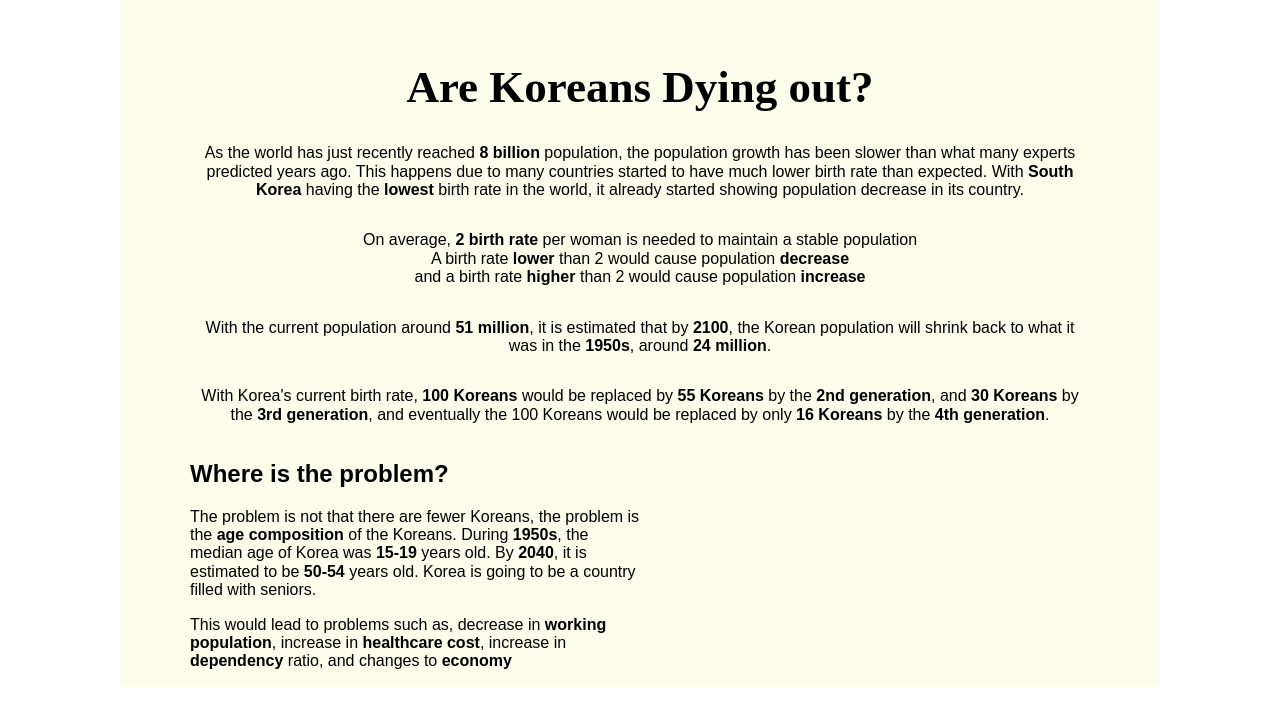
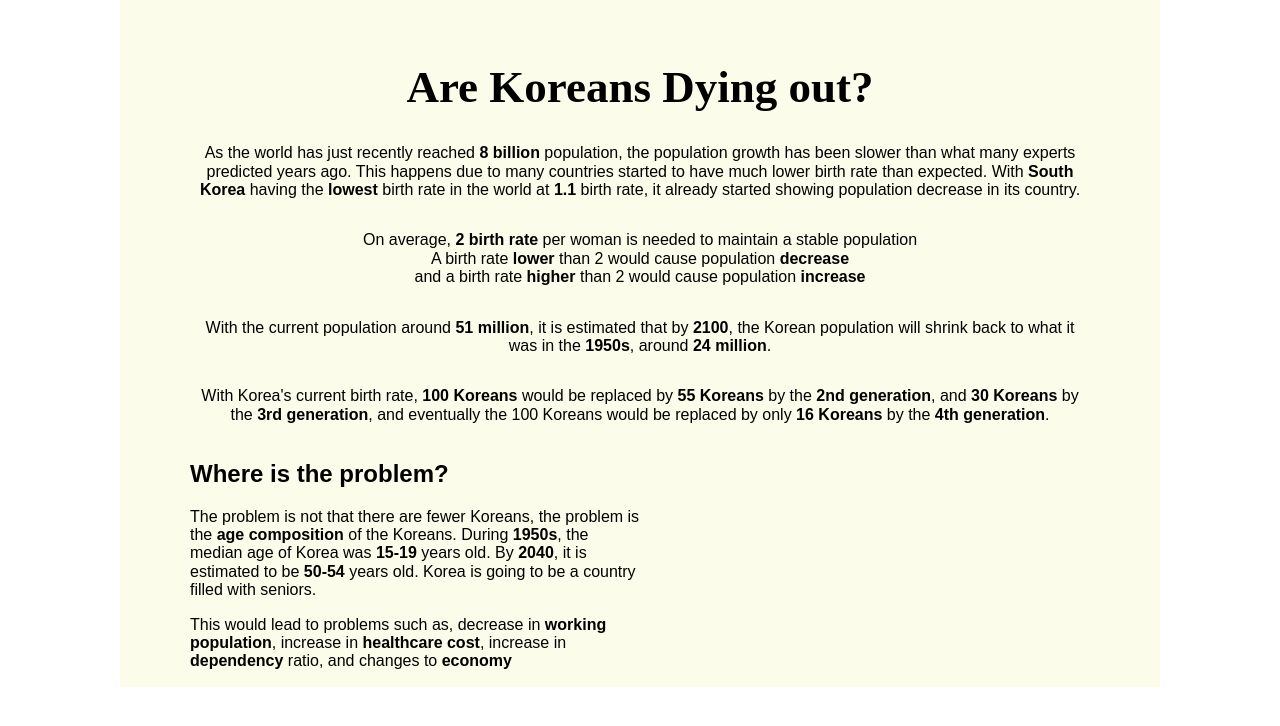
Before and after one commit to NichoHusni/Assignment2, a plain HTML site: page index.html in a window 1280 px wide. Drawn offline with nearby package versions, Linux system fonts and the light colour scheme; a script that the page names is missing.

Commit message:
update all files

```diff
--- a/index.html
+++ b/index.html
@@ -32,7 +32,7 @@
     <div class="pure-g">
       <div class="pure-u-1-1">
         <h1>Are Koreans Dying out?</h1>
-        <p style="text-align:center;">As the world has just recently reached <span style="font-weight:bold;">8 billion</span> population, the population growth has been slower than what many experts predicted years ago. This happens due to many countries started to have much lower birth rate than expected. With <span style="font-weight:bold;">South Korea</span> having the <span style="font-weight:bold;">lowest</span> birth rate in the world, it already started showing population decrease in its country.</p>
+        <p style="text-align:center;">As the world has just recently reached <span style="font-weight:bold;">8 billion</span> population, the population growth has been slower than what many experts predicted years ago. This happens due to many countries started to have much lower birth rate than expected. With <span style="font-weight:bold;">South Korea</span> having the <span style="font-weight:bold;">lowest</span> birth rate in the world at <span style="font-weight:bold;">1.1</span> birth rate, it already started showing population decrease in its country.</p>
       </div>
     </div>
     <!-- end pure grid group -->
```
